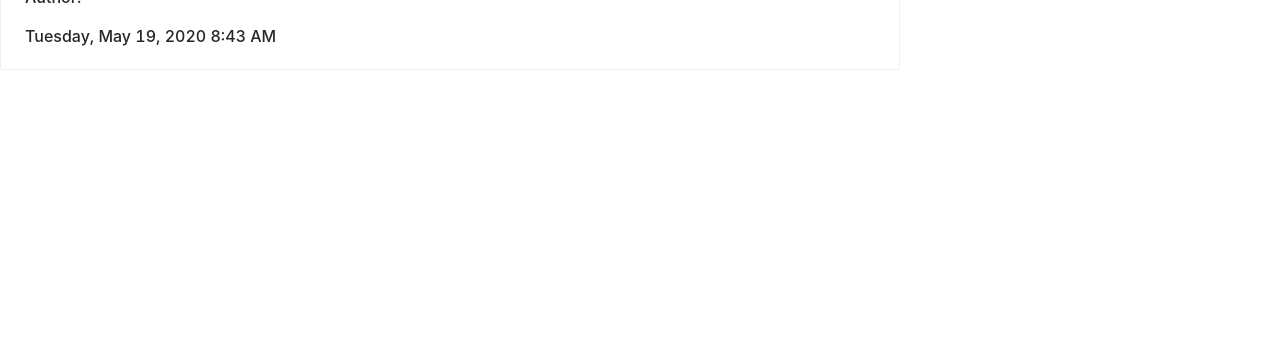
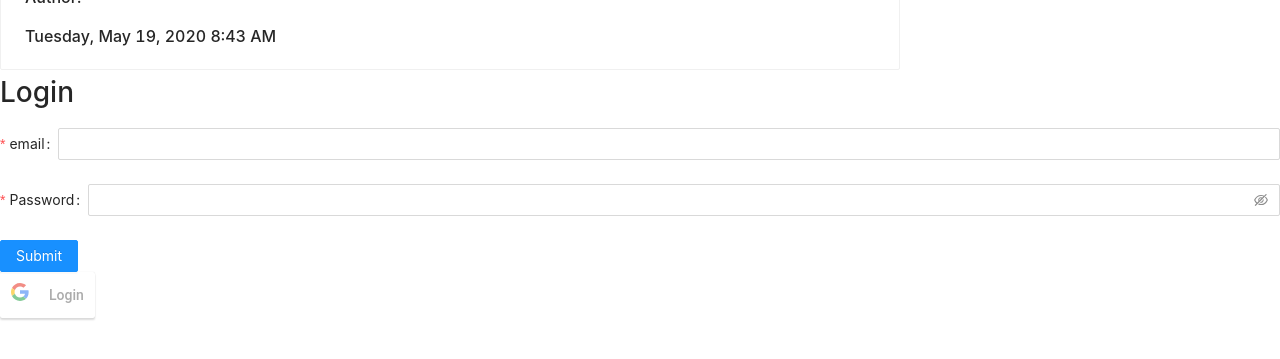
Before and after one commit to Rawan96/project, a React (Create React App) app in the folder client/: page /login in a window 1280 px wide. Shown: the part 271-630 px from the top of the page. Built offline with nearby package versions, Linux system fonts and the light colour scheme; the HTML template or start-up script is replaced by a standard one.

Commit message:
Add the login component

```diff
--- a/client/src/App.js
+++ b/client/src/App.js
@@ -4,6 +4,7 @@ import "antd/dist/antd.css";
 import "./App.css";
 import CardComponent from "./components/Card";
 import Register from "./components/Register";
+import Login from "./components/login";
 
 function App() {
   return (
@@ -35,6 +36,9 @@ function App() {
             <Route exact path="/register">
               <Register />
             </Route>
+            <Route exact path="/login">
+              <Login />
+            </Route>
           </Switch>
         </div>
       </div>
--- /dev/null
+++ b/client/src/components/login/index.js
@@ -0,0 +1,67 @@
+import React, { useState } from "react";
+import { Form, Input, Button, message, Alert } from "antd";
+import { withRouter } from "react-router-dom";
+import GoogleAuthentication from "../GoogleLogin";
+import Axios from "axios";
+
+const Login = withRouter((props) => {
+  const [error, setError] = useState();
+
+  const onFinish = (values) => {
+    Axios.post("/api/posts/login", values)
+      .then(({ data: { msg } }) => {
+        message.success(msg);
+        props.history.push("/");
+      })
+      .catch((res) => {
+        console.log(res);
+        setError(
+          "Your password is incorrect or the email you are trying to login with is not exist"
+        );
+      });
+  };
+
+  return (
+    <div>
+      <h1>Login</h1>
+      <Form
+        name="basic"
+        initialValues={{ remember: true }}
+        onFinish={onFinish}
+        className="form-con"
+      >
+        <Form.Item
+          label="email"
+          name="email"
+          rules={[
+            {
+              type: "email",
+              required: true,
+              message: "Please enter your email",
+            },
+          ]}
+        >
+          <Input />
+        </Form.Item>
+
+        <Form.Item
+          label="Password"
+          name="password"
+          rules={[{ required: true, message: "Please enter your password" }]}
+        >
+          <Input.Password />
+        </Form.Item>
+
+        <Form.Item>
+          <Button type="primary" htmlType="submit" className="btn">
+            Submit
+          </Button>
+          <GoogleAuthentication />
+        </Form.Item>
+        {error && <Alert type="error" message={error} />}
+      </Form>
+    </div>
+  );
+});
+
+export default Login;
```
